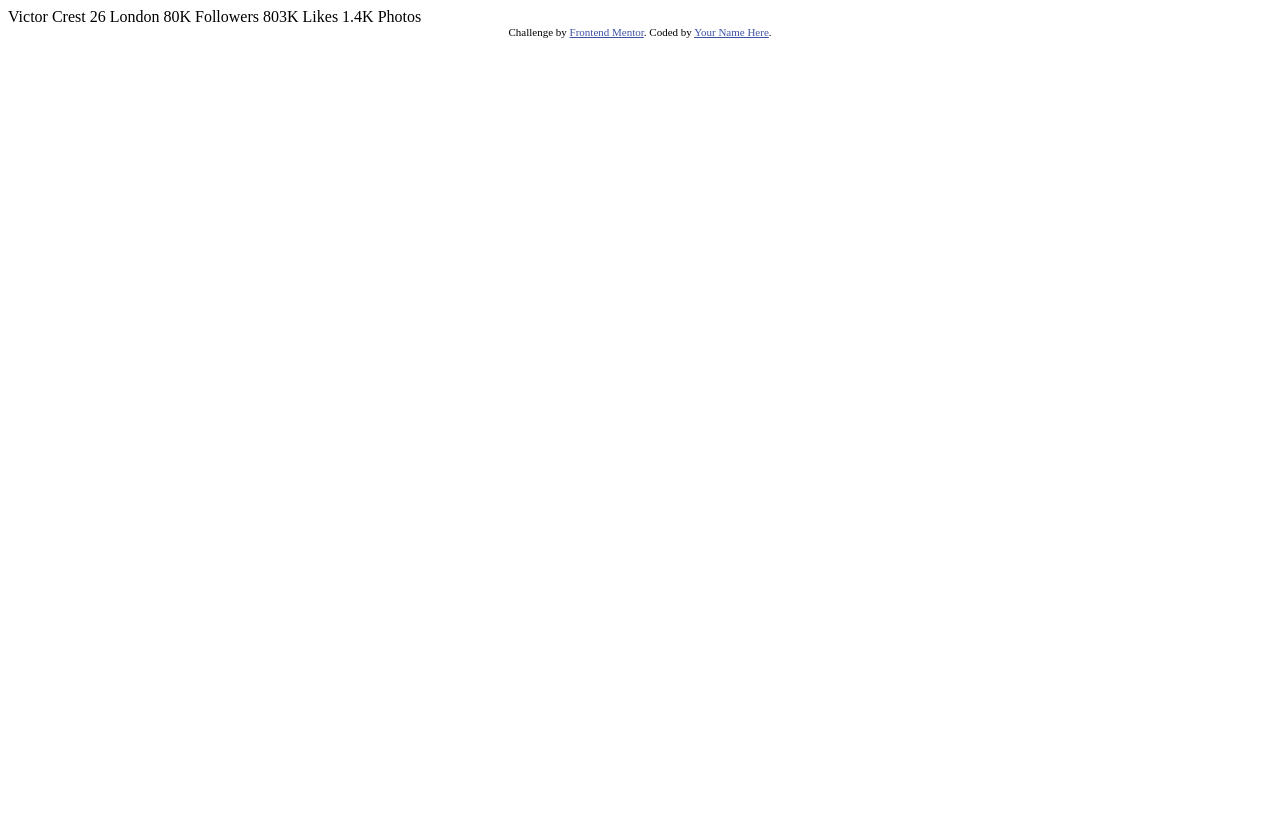
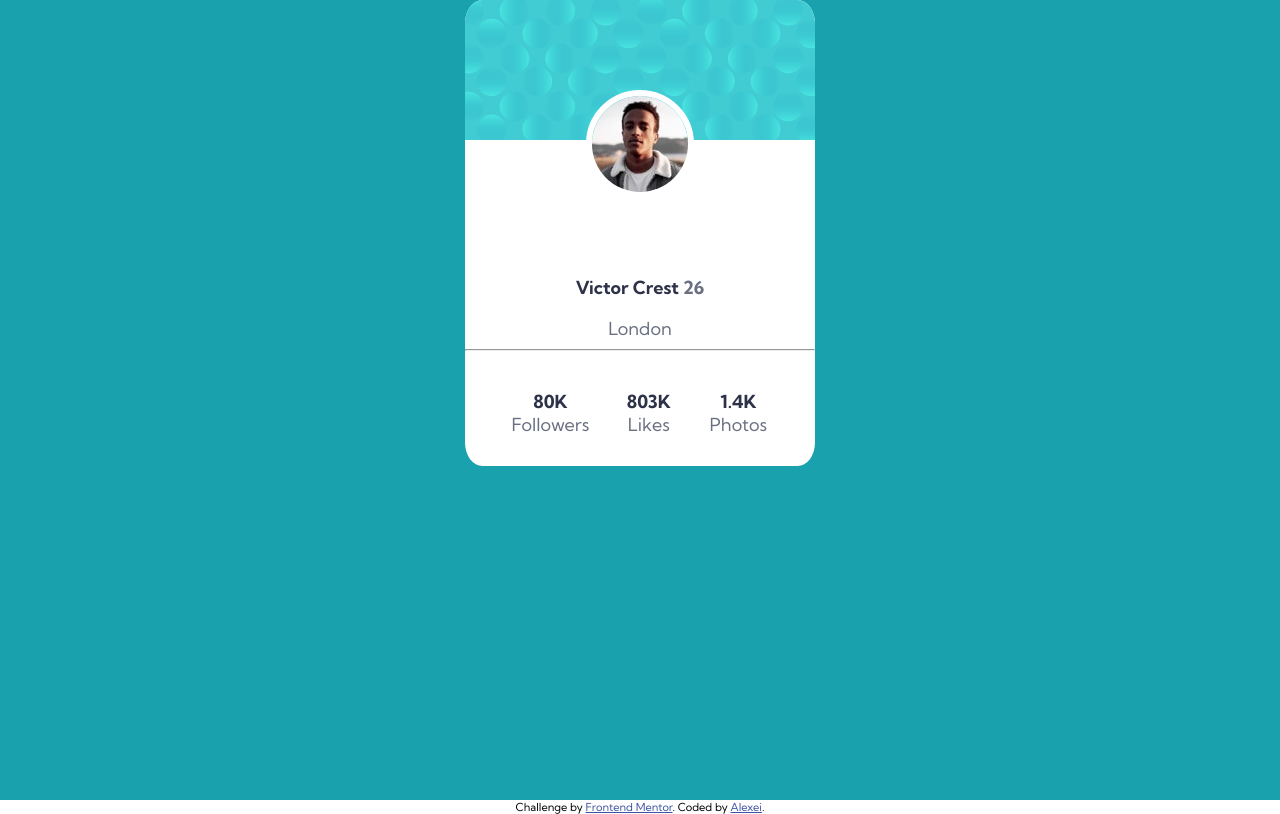
Before and after one commit to Batareika007/profile-card-component, a plain HTML site: page index.html in a window 1280 px wide. Drawn offline with Linux system fonts and the light colour scheme.

Commit message:
starting style
starter coding, need to create a lot of work

```diff
--- a/index.html
+++ b/index.html
@@ -1,35 +1,67 @@
 <!DOCTYPE html>
 <html lang="en">
+
 <head>
   <meta charset="UTF-8">
-  <meta name="viewport" content="width=device-width, initial-scale=1.0"> <!-- displays site properly based on user's device -->
-
+  <meta name="viewport" content="width=device-width, initial-scale=1.0">
+  <!-- displays site properly based on user's device -->
+  <link rel="preconnect" href="https://fonts.gstatic.com">
+<link href="https://fonts.googleapis.com/css2?family=Kumbh+Sans:wght@400;700&display=swap" rel="stylesheet">
+  <link rel="stylesheet" href="style/style.css">
   <link rel="icon" type="image/png" sizes="32x32" href="./images/favicon-32x32.png">
 
   <title>Frontend Mentor | Profile card component</title>
 
   <!-- Feel free to remove these styles or customise in your own stylesheet 👍 -->
   <style>
-    .attribution { font-size: 11px; text-align: center; }
-    .attribution a { color: hsl(228, 45%, 44%); }
+    .attribution {
+      font-size: 11px;
+      text-align: center;
+    }
+
+    .attribution a {
+      color: hsl(228, 45%, 44%);
+    }
   </style>
 </head>
+
 <body>
-  Victor Crest
-  26
-  London
+  <main>
+  <!-- top left image circle -->
+  <img class="top_left_circle" src="images/bg-pattern-top.svg" alt="">
 
-  80K
-  Followers
+  <div class="person_card">
 
-  803K
-  Likes
+    <img class="top_card_image" src="images/bg-pattern-card.svg" alt="">
+    <img class="person_image" src="images/image-victor.jpg" alt="victor image">
+    <p class="person_name bold_text">Victor Crest <span class="regular_text"> 26</span></p>
+    <span class="regular_text"> London</span>
+    <hr>
 
-  1.4K
-  Photos
+    <div class="flexbox">
+      <div class="regular_text">
+       <span class="bold_text"> 80K</span>
+        Followers
+      </div>
+      <div class="regular_text">
+       <span class="bold_text"> 803K</span>
+        Likes
+      </div>
+      <div class="regular_text">
+        <span class="bold_text">1.4K</span>
+        Photos
+      </div>
+    </div>
+  </div>
+
+<!-- bottom imahe circle -->
+  <img class="bottom_right_circle" src="images/bg-pattern-bottom.svg" alt="">
+
+</main>
   <div class="attribution">
     Challenge by <a href="https://www.frontendmentor.io?ref=challenge" target="_blank">Frontend Mentor</a>.
-    Coded by <a href="#">Your Name Here</a>.
+    Coded by <a href="https://github.com/Batareika007/profile-card-component">Alexei</a>.
   </div>
 </body>
+
 </html>
--- /dev/null
+++ b/style/style.css
@@ -0,0 +1,73 @@
+body {
+    margin: 0;
+    font-family: 'Kumbh Sans',
+    sans-serif;
+    font-size: 18px;
+}
+
+main{
+    margin: 0 auto;
+    background-color: hsl(185, 75%, 39%);
+    height: 100vh;
+    overflow:hidden;
+}
+
+hr{
+    border-top: 1px solid hsl(0, 0%, 59%);
+}
+
+.bold_text{
+    color: hsl(229, 23%, 23%);
+    font-weight: 700;
+    /* margin-bottom: ; */
+
+}
+
+.regular_text{
+   color: hsl(227, 10%, 46%);
+}
+
+
+
+
+
+/* background */
+
+.top_left_circle {
+    position: relative;
+    top: -50%;
+    right: 80px;
+    display: none;
+}
+
+.bottom_right_circle{
+    position: relative;
+    left: 45%;
+    top: -50%;
+     display: none;
+}
+
+
+/* --------- person card -------- */
+.person_card{
+    margin: 0 auto;
+    width: 350px;
+    /* height: 400px; */
+    overflow:hidden;
+    border-radius: 5%;
+    background-color: #fff;
+    text-align: center;
+    z-index: 2;
+}
+
+.person_image {
+    border-radius: 50%;
+    border: solid white 6px;
+    position: relative;
+    top: -55px;
+}
+
+.flexbox{
+    display: flex;
+    padding: 30px;
+}
```
